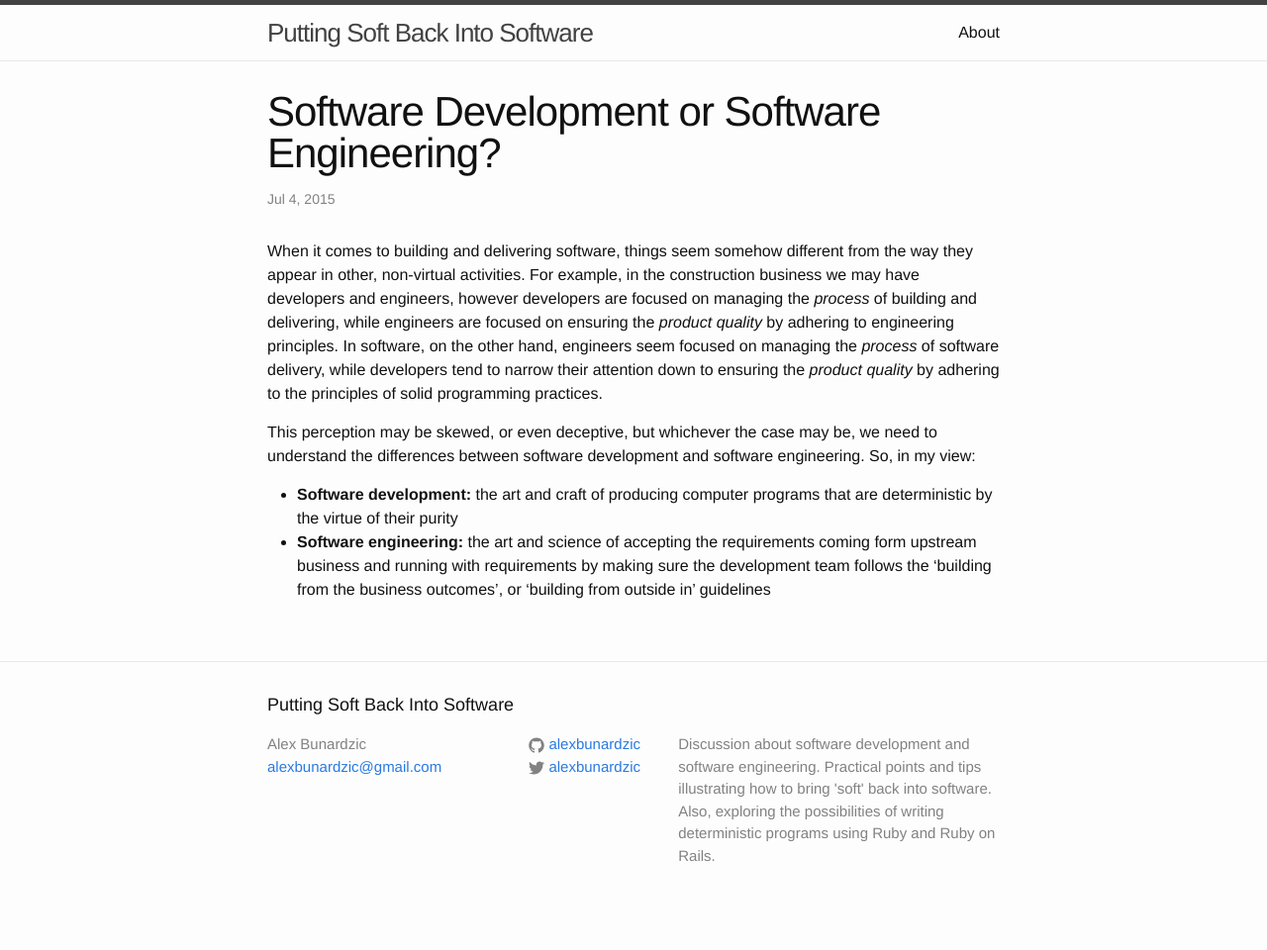
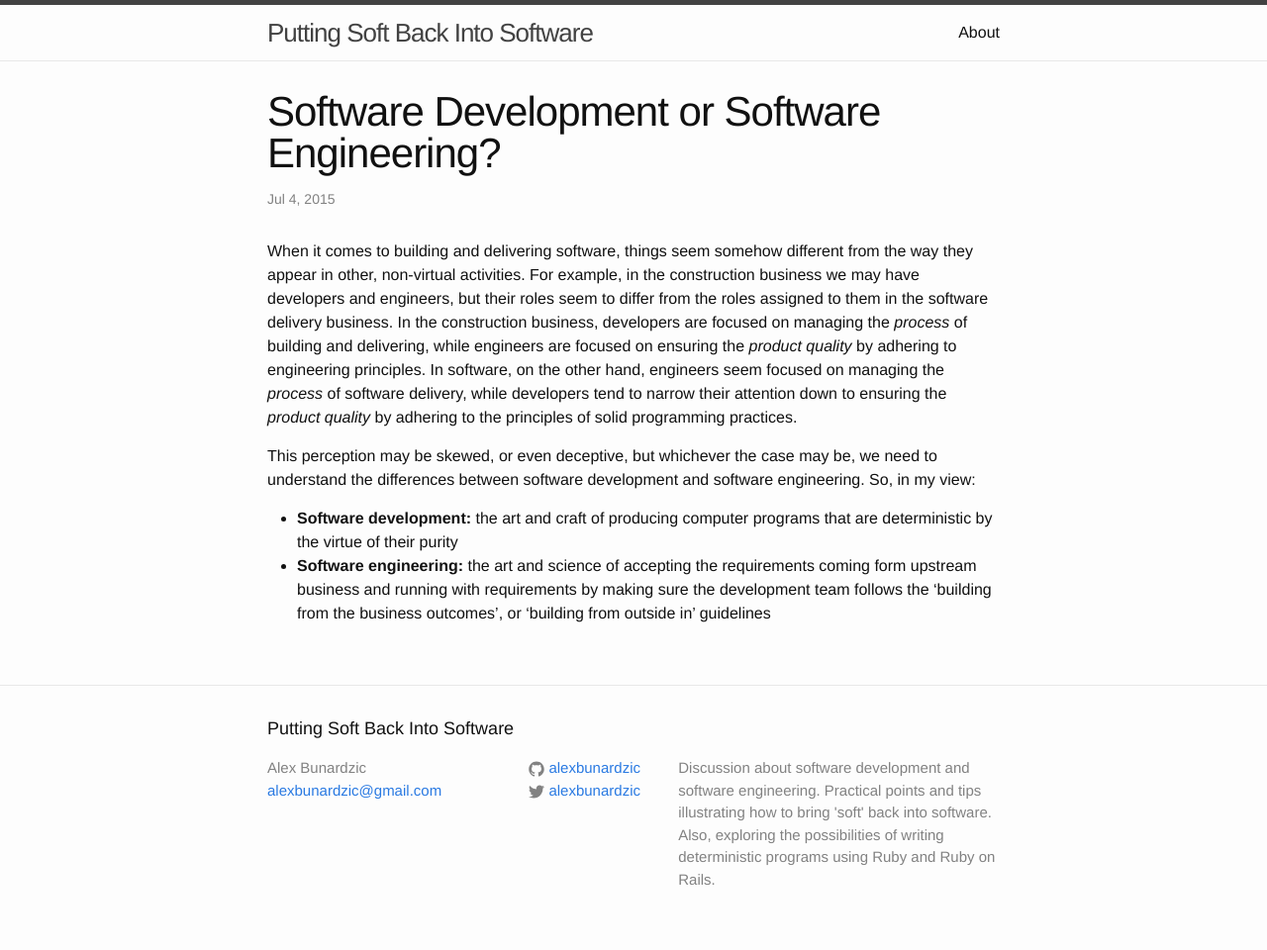
Before and after one commit to alexbunardzic/digitalexprt, a Jekyll site: the page built from _posts/2015-07-03-development-or-engineering.markdown, in a window 1280 px wide. Shown: the whole page at 99% size. Built offline with Jekyll 4.4.1, drawn with Linux system fonts in a browser that asks for light colours; before the commit the page ends 936 px from its top, so only the background shows below that.

Commit message:
Changes to the first post

```diff
--- a/_posts/2015-07-03-development-or-engineering.markdown
+++ b/_posts/2015-07-03-development-or-engineering.markdown
@@ -4,7 +4,7 @@ title: "Software Development or Software Engineering?"
 date: 2015-07-03T20:07:03-07:00
 ---
 
-When it comes to building and delivering software, things seem somehow different from the way they appear in other, non-virtual activities. For example, in the construction business we may have developers and engineers, however developers are focused on managing the _process_ of building and delivering, while engineers are focused on ensuring the _product quality_ by adhering to engineering principles. In software, on the other hand, engineers seem focused on managing the _process_ of software delivery, while developers tend to narrow their attention down to ensuring the _product quality_ by adhering to the principles of solid programming practices.
+When it comes to building and delivering software, things seem somehow different from the way they appear in other, non-virtual activities. For example, in the construction business we may have developers and engineers, but their roles seem to differ from the roles assigned to them in the software delivery business. In the construction business, developers are focused on managing the _process_ of building and delivering, while engineers are focused on ensuring the _product quality_ by adhering to engineering principles. In software, on the other hand, engineers seem focused on managing the _process_ of software delivery, while developers tend to narrow their attention down to ensuring the _product quality_ by adhering to the principles of solid programming practices.
 
 This perception may be skewed, or even deceptive, but whichever the case may be, we need to understand the differences between software development and software engineering. So, in my view:
 
```
